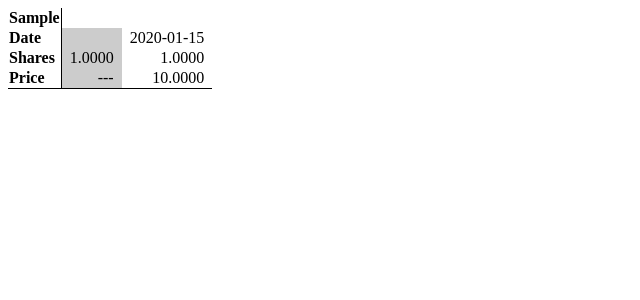
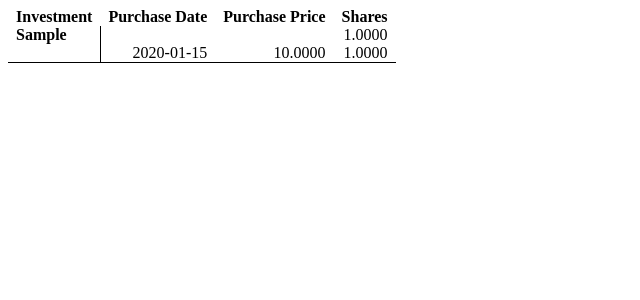
Before and after one commit to fengb/pynvest, a Django app: a page that uses pynvest_portfolio/templates/pynvest_portfolio/transaction_summary_table.html in a window 1280 px wide. Shown: the top 300 px of the page, without its empty margins (0-640 px from the left). Run offline with Django 3.2, Linux system fonts and the light colour scheme; tables that the repository leaves empty hold one stand-in row (values such as "Sample post").

Commit message:
Updated summary display

```diff
--- a/pynvest_portfolio/static/styles.css
+++ b/pynvest_portfolio/static/styles.css
@@ -1,8 +1,6 @@
 table { border-collapse: collapse; }
-tr th { text-align: left; border-right:1px solid black; }
-tr.level-2 th { padding-left:16px; }
-tr.level-3 th { padding-left:32px; }
-tr td { padding: 0 8px; text-align: right; }
+tbody th { text-align: left; border-right:1px solid black; }
+th,
+td { padding: 0 8px; text-align: right; }
 
 tbody { border-bottom:1px solid black; }
-col.summary { background:#ccc; }
--- a/pynvest_portfolio/templates/pynvest_portfolio/transaction_summary_table.html
+++ b/pynvest_portfolio/templates/pynvest_portfolio/transaction_summary_table.html
@@ -4,34 +4,30 @@
 
 {% block content %}
   <table>
-    <col />
-    <col class='summary' />
+    <thead>
+      <tr>
+        <th>Investment</th>
+        <th>Purchase Date</th>
+        <th>Purchase Price</th>
+        <th>Shares</th>
+      </tr>
+    </thead>
     {% for transaction_summary in transaction_summarys %}
       <tbody>
         <tr>
           <th>{{ transaction_summary.investment }}</th>
+          <td></td>
+          <td></td>
+          <td>{{ transaction_summary.shares|floatformat:4 }}</td>
         </tr>
-        <tr>
-          <th>Date</th>
-          <td></td>
-          {% for transaction in transaction_summary.transactions %}
+        {% for transaction in transaction_summary.transactions %}
+          <tr>
+            <th></th>
             <td>{{ transaction.date|date:'Y-m-d' }}</td>
-          {% endfor %}
-        </tr>
-        <tr>
-          <th>Shares</th>
-          <td>{{ transaction_summary.shares|floatformat:'4' }}</td>
-          {% for transaction in transaction_summary.transactions %}
+            <td>{{ transaction.price|floatformat:'4' }}</td>
             <td>{{ transaction.shares|floatformat:'4' }}</td>
-          {% endfor %}
-        </tr>
-        <tr>
-          <th>Price</th>
-          <td>---</td>
-          {% for transaction in transaction_summary.transactions %}
-            <td>{{ transaction.price|floatformat:'4' }}</td>
-          {% endfor %}
-        </tr>
+          </tr>
+        {% endfor %}
       </tbody>
     {% endfor %}
   </table>
```
